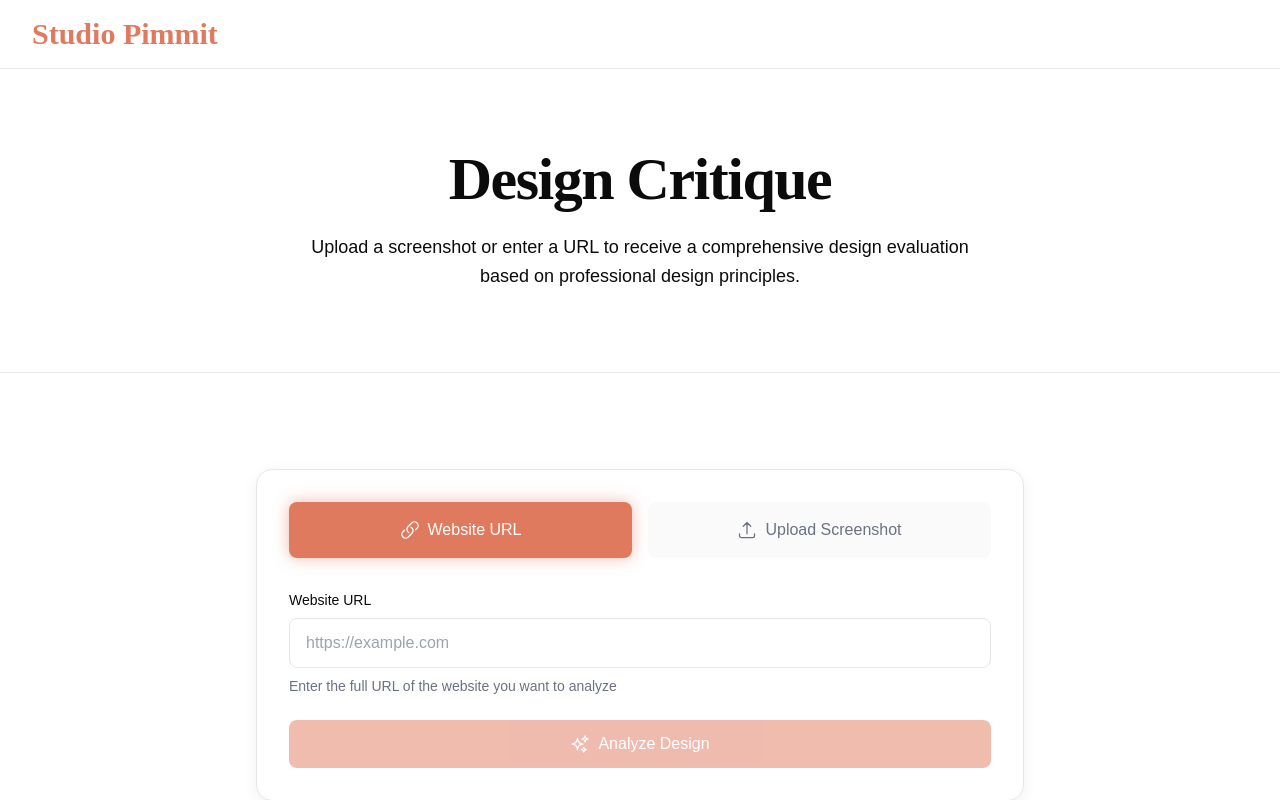
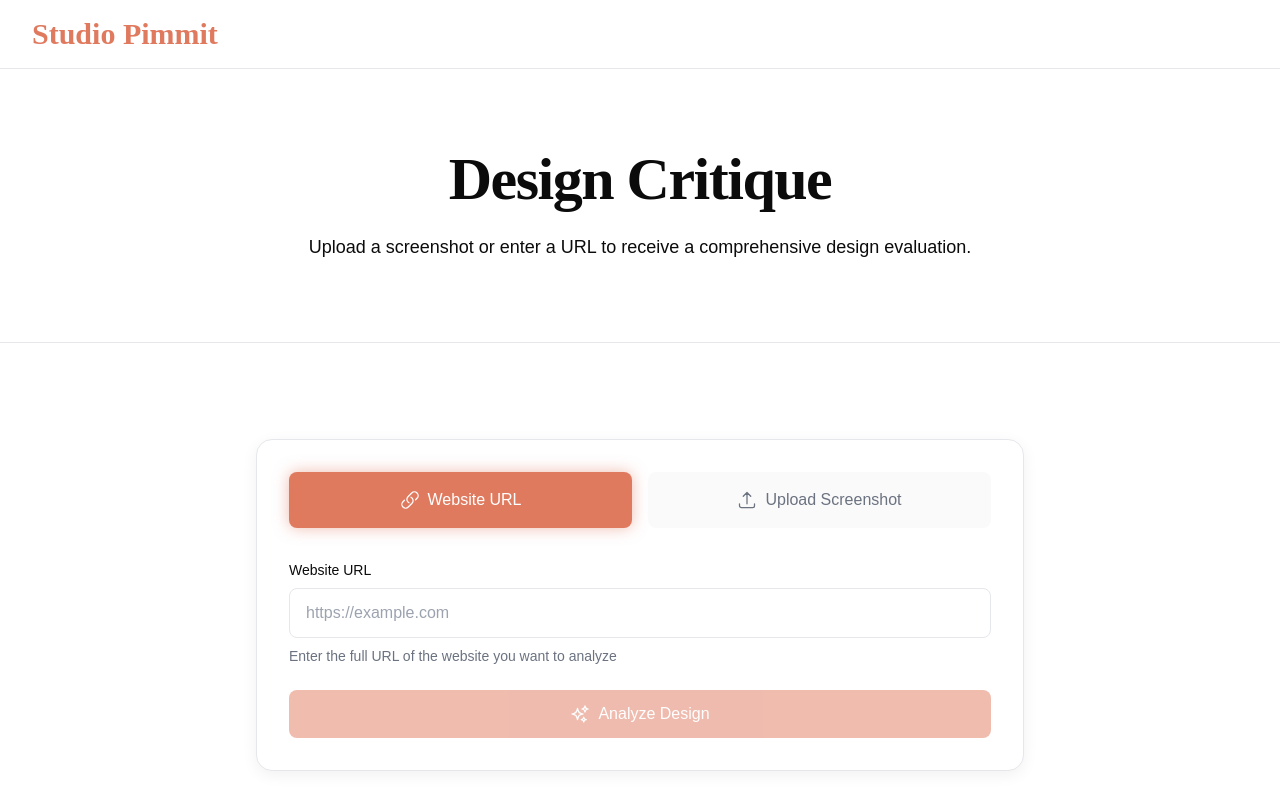
Before and after one commit to iyervish/design-crit, a Next.js app: page / in a window 1280 px wide. Shown: the top 800 px of the page. Built offline with nearby package versions, Linux system fonts and the light colour scheme.

Commit message:
Update landing page copy - simplify description text

```diff
--- a/app/page.tsx
+++ b/app/page.tsx
@@ -100,8 +100,7 @@ export default function Home() {
               Design Critique
             </h1>
             <p className="text-lg text-text mb-8 max-w-2xl mx-auto leading-relaxed">
-              Upload a screenshot or enter a URL to receive a comprehensive design evaluation
-              based on professional design principles.
+              Upload a screenshot or enter a URL to receive a comprehensive design evaluation.
             </p>
           </motion.div>
         </div>
```
